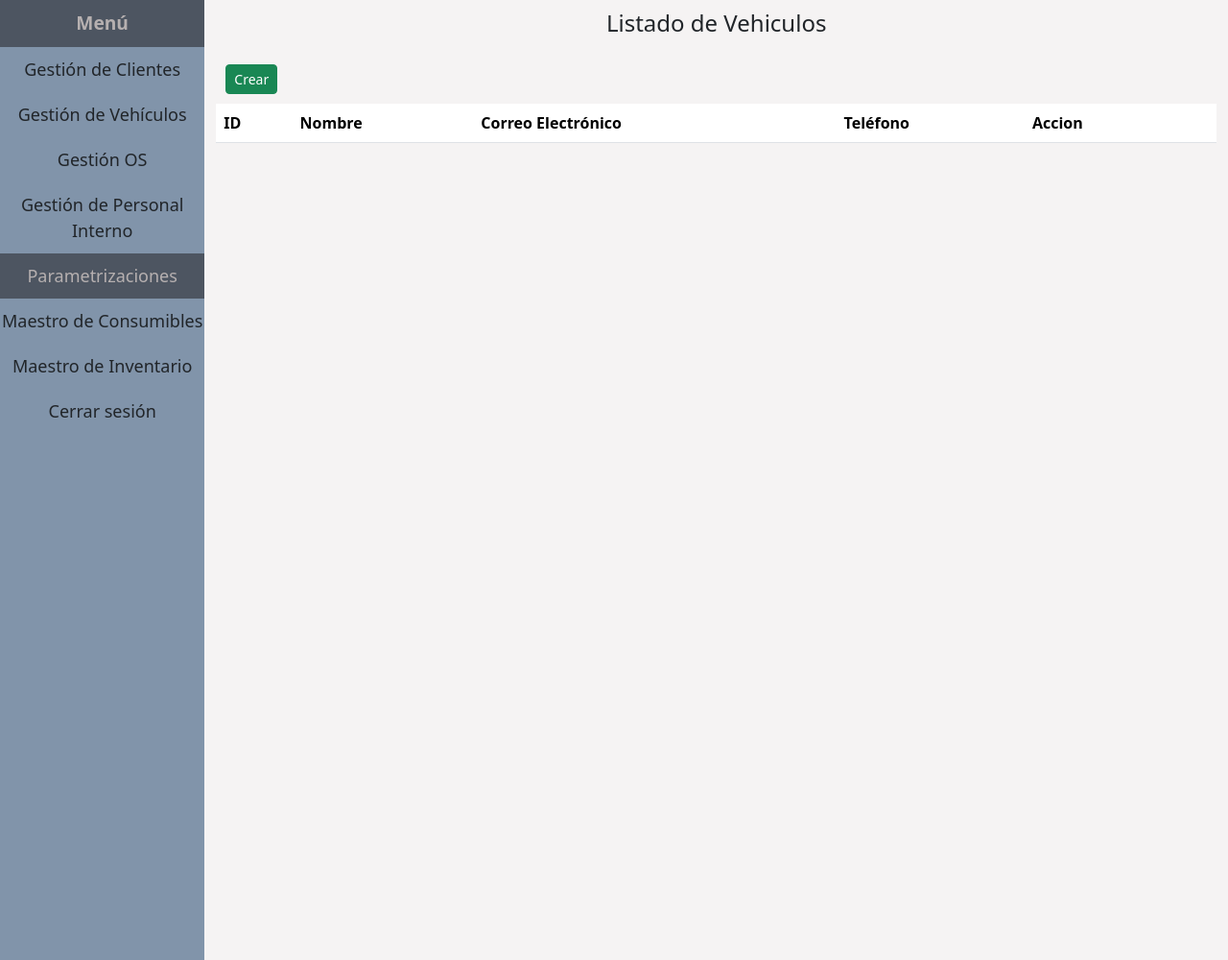
After one commit to gcamachoj/CarRepairPro_GA7_AA2_EV02, a Flask app: page /vehiculos in a window 1280 px wide. The commit adds this page. Shown: the whole page at 96% size. Run offline with Flask 3, Linux system fonts and the light colour scheme; lists and menus that the app fills with data are empty; parts of the project's set-up code (start-up, migrations or seed data) failed here and were passed over.

Commit message:
Se organiza blueprints para modulo de vehiculos y se prueba funcionalidad para identificar carpeta de front

```diff
--- a/app.py
+++ b/app.py
@@ -10,6 +10,8 @@
 from flask import Flask, redirect, url_for, render_template, request, flash
 from flask_sqlalchemy import SQLAlchemy
 
+# Registra las rutas del componente vehiculos en el archivo app.py
+from vehiculos.routes import vehiculos_bp
 
 
 # Instanciamos la aplicacion
@@ -17,6 +19,7 @@ app = Flask(__name__)
 app.config['SECRET_KEY'] = 'SENA'
 # Configuramos la base de datos mysql
 app.config['SQLALCHEMY_DATABASE_URI'] = 'mysql+mysqlconnector://root:root@localhost/taller'
+app.register_blueprint(vehiculos_bp)
 
 # creamos el objeto db utilizando la instancia de la aplicacion
 db = SQLAlchemy(app)
--- a/templates/base.html
+++ b/templates/base.html
@@ -20,7 +20,7 @@
                 </div>
 
                 <div class="linea-normal">
-                    <a href="vehiculos.html">Gestión de Vehículos</a>
+                <a href="{{ url_for('vehiculos_bp.vehiculos') }}">Gestión de Vehículos</a>
                 </div>
 
                 <div class="linea-normal">
--- /dev/null
+++ b/templates/vehiculos/vehiculos.html
@@ -0,0 +1,56 @@
+{% extends "base.html" %}
+
+{% block content %}
+<div class="container">
+
+    <h1 class= "text-center">Listado de Vehiculos</h1>
+    <div class="head-buttons">
+        <a class="btn btn-success btn-sm" href="#">Crear</a>
+    </div>
+    {% with messages = get_flashed_messages(with_categories=true) %}
+    {% if messages %}
+        {% for category, message in messages %}
+            <div class="alert alert-{{ category }}">
+                {{ message }}
+            </div>
+        {% endfor %}
+    {% endif %}
+    {% endwith %}
+    <table class="table table-responsive table-striped table-hover">
+        <thead>
+            <tr>
+                <th>ID</th>
+                <th>Nombre</th>
+                <th>Correo Electrónico</th>
+                <th>Teléfono</th>
+                <th style="width: 200px;">Accion</th>
+            </tr>
+        </thead>
+        <tbody>
+            {% for cliente in clientes %}
+            <tr>
+                <td>{{ cliente.IdCliente }}</td>
+                <td>{{ cliente.Nombres }}</td>
+                <td>{{ cliente.email }}</td>
+                <td>{{ cliente.telefono }}</td>
+                <td>
+                    <form action="{{ url_for('detalleClientes', cliente_id=cliente.IdCliente) }}" method="GET" style="display: inline; background-color: transparent; border: none; padding: 0;">
+                    <button type="submit" class="btn btn-info btn-sm">Detalles</button>
+                  </form>
+
+                  <form action="{{ url_for('actualizar_cliente', cliente_id=cliente.IdCliente)}}" method="GET" style="display: inline; background-color: transparent; border: none; padding: 0;">
+                   <button type="submit" class="btn btn-warning btn-sm">Editar</button>
+                  </form>
+
+
+                  <form action="{{ url_for('eliminarCliente', cliente_id=cliente.IdCliente) }}" method="DELETE" style="display: inline; background-color: transparent; border: none; padding: 0">
+                  <button type="submit" class="btn btn-danger btn-sm">Eliminar</button>
+                  </form>
+                </td>
+            </tr>
+            {% endfor %}
+        </tbody>
+    </table>
+</div>
+
+{% endblock %}
--- /dev/null
+++ b/vehiculos/routes.py
@@ -0,0 +1,13 @@
+from flask import Blueprint, render_template
+#from modelos import Vehiculo
+
+# Define un blueprint para hacer enlace a las rutas de los templates de vehiculos
+vehiculos_bp = Blueprint('vehiculos_bp', __name__, template_folder='../templates/vehiculos')
+
+@vehiculos_bp.route('/vehiculos')
+def vehiculos():
+    template_folder_path = vehiculos_bp.template_folder
+    #return f"hola soy la primera linea de app en vehiculos: {template_folder_path}"   # linea de prueba
+    #vehiculos = Vehiculo.query.all()
+    #return render_template('vehiculos/vehiculos.html')  #modo ok
+    return render_template('vehiculos.html')  #modo no funciona
```
Also changed, not shown: modelos.py (added).
